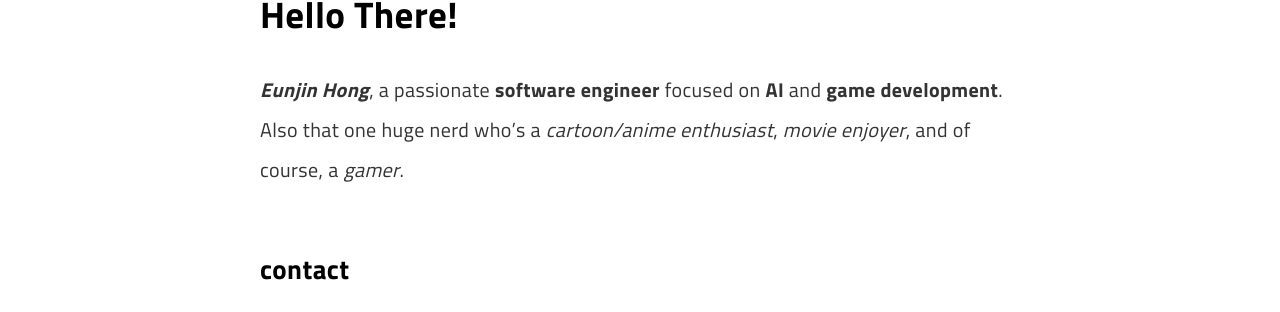
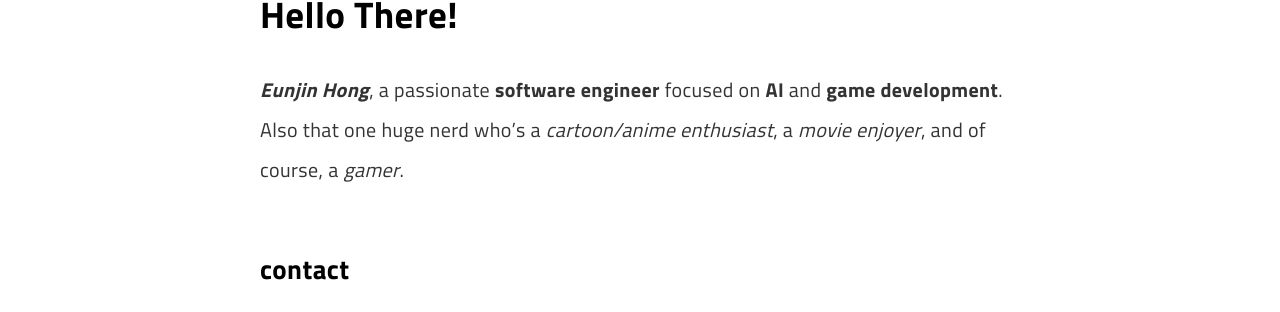
Before and after one commit to helloeunjinhong/helloeunjinhong.github.io, a Jekyll site: the page built from pages/about.md, in a window 1280 px wide. Shown: the part 730-1042 px from the top of the page. Built offline with Jekyll 4.4.1, drawn with Linux system fonts in a browser that asks for light colours; a script that is not in the unit is left out.

```diff
--- a/pages/about.md
+++ b/pages/about.md
@@ -10,7 +10,7 @@ permalink: /about/
 <img class="img-rounded" src="/assets/img/uploads/profile.jpg" alt="Eunjin Hong" width="400">
 
 ## Hello There!
-**_Eunjin Hong_**, a passionate **software engineer** focused on **AI** and **game development**. Also that one huge nerd who's a *cartoon/anime enthusiast*, *movie enjoyer*, and of course, a *gamer*.
+**_Eunjin Hong_**, a passionate **software engineer** focused on **AI** and **game development**. Also that one huge nerd who's a *cartoon/anime enthusiast*, a *movie enjoyer*, and of course, a *gamer*.
 
 
 ### contact
```
